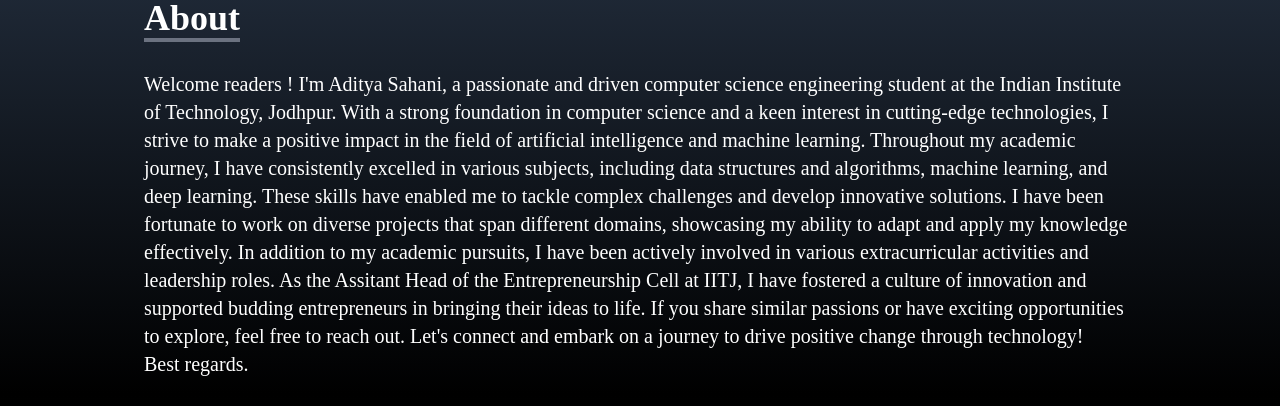
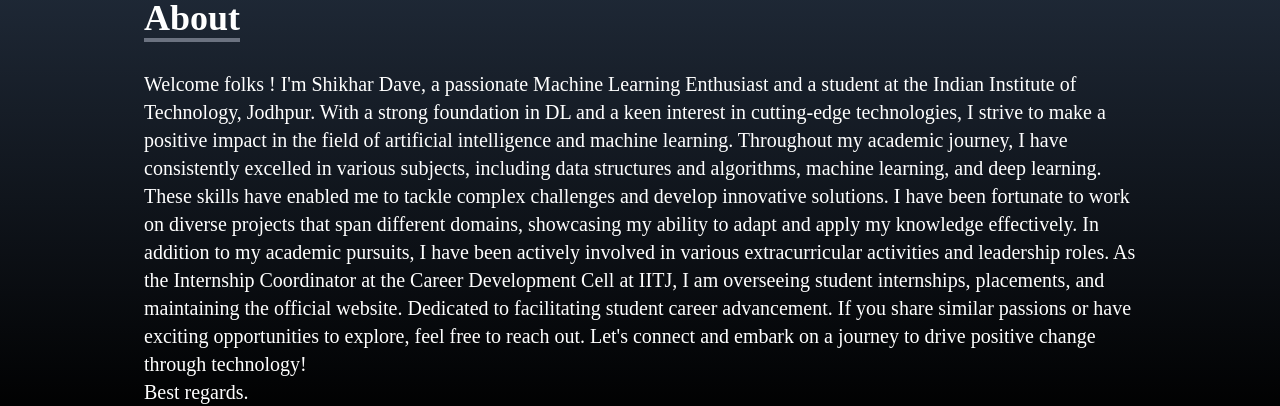
Before and after one commit to shikhar5647/portfolio_netlify, a React (Create React App) app: page / in a window 1280 px wide. Shown: the part 402-808 px from the top of the page. Built offline with nearby package versions, Linux system fonts and the light colour scheme.

Commit message:
Update About.js

```diff
--- a/src/components/About.js
+++ b/src/components/About.js
@@ -11,12 +11,12 @@ const About = () => {
                 </p>
             </div>
             <p className='text-xl mt-15'>
-            Welcome readers ! I'm Aditya Sahani, a passionate and driven computer science engineering student at the Indian Institute of Technology, Jodhpur.
-           With a strong foundation in computer science and a keen interest in cutting-edge technologies, I strive to make a positive impact in the field of artificial intelligence and machine learning.
+            Welcome folks ! I'm Shikhar Dave, a passionate Machine Learning Enthusiast and a student at the Indian Institute of Technology, Jodhpur.
+           With a strong foundation in DL and a keen interest in cutting-edge technologies, I strive to make a positive impact in the field of artificial intelligence and machine learning.
            Throughout my academic journey, I have consistently excelled in various subjects, including data structures and algorithms, machine learning, and deep learning.
             These skills have enabled me to tackle complex challenges and develop innovative solutions.
             I have been fortunate to work on diverse projects that span different domains, showcasing my ability to adapt and apply my knowledge effectively.
-       In addition to my academic pursuits, I have been actively involved in various extracurricular activities and leadership roles. As the Assitant Head of the Entrepreneurship Cell at IITJ, I have fostered a culture of innovation and supported budding entrepreneurs in bringing their ideas to life.
+       In addition to my academic pursuits, I have been actively involved in various extracurricular activities and leadership roles. As the Internship Coordinator at the Career Development Cell at IITJ, I am overseeing student internships, placements, and maintaining the official website. Dedicated to facilitating student career advancement.
 
 
 If you share similar passions or have exciting opportunities to explore, feel free to reach out. Let's connect and embark on a journey to drive positive change through technology!
```
